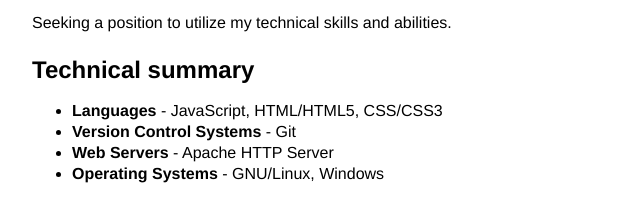
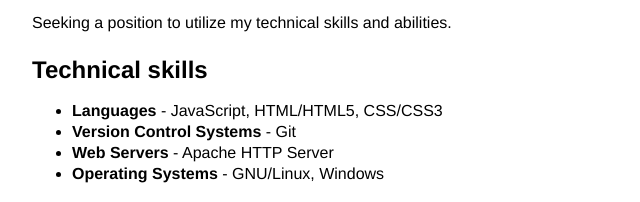
Before and after one commit to yarpilipets/yarpilipets, a plain HTML site: page index.html in a window 1280 px wide. Shown: the part 249-451 px from the top of the page, 158-798 px from the left. Drawn offline with Linux system fonts and the light colour scheme.

Commit message:
Reword header

```diff
--- a/index.html
+++ b/index.html
@@ -29,7 +29,7 @@
 		Seeking a position to utilize my technical skills and abilities.
 	</p>
 
-	<h2>Technical summary</h2>
+	<h2>Technical skills</h2>
 
 	<ul>
 		<li>
```
